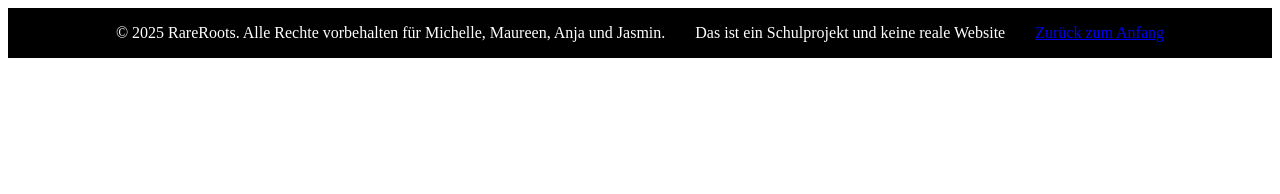
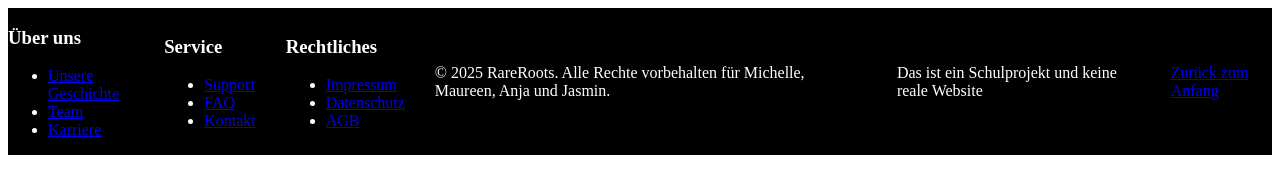
Before and after one commit to PrincessVanilla03/CL1_Maureen_Jasmin_Anja_Michelle, a plain HTML site: page footer.html in a window 1280 px wide. Drawn offline with Linux system fonts and the light colour scheme; files that its build step writes are made by us from their sources.

Commit message:
Update footer.html

```diff
--- a/footer.html
+++ b/footer.html
@@ -1,5 +1,29 @@
 <link rel="stylesheet" href="footer.css">
 <footer class="footer-content">
+  <div class="footer-column">
+      <h3>Über uns</h3>
+      <ul>
+        <li><a href="#">Unsere Geschichte</a></li>
+        <li><a href="#">Team</a></li>
+        <li><a href="#">Karriere</a></li>
+      </ul>
+    </div>
+    <div class="footer-column">
+      <h3>Service</h3>
+      <ul>
+        <li><a href="#">Support</a></li>
+        <li><a href="#">FAQ</a></li>
+        <li><a href="#">Kontakt</a></li>
+      </ul>
+    </div>
+    <div class="footer-column">
+      <h3>Rechtliches</h3>
+      <ul>
+        <li><a href="#">Impressum</a></li>
+        <li><a href="#">Datenschutz</a></li>
+        <li><a href="#">AGB</a></li>
+      </ul>
+    </div>
   <p>© 2025 RareRoots. Alle Rechte vorbehalten für Michelle, Maureen, Anja und Jasmin.</p>
   <p class="info">Das ist ein Schulprojekt und keine reale Website</p>
   <a href="index.html#hero" class="back-link">Zurück zum Anfang</a>
```
